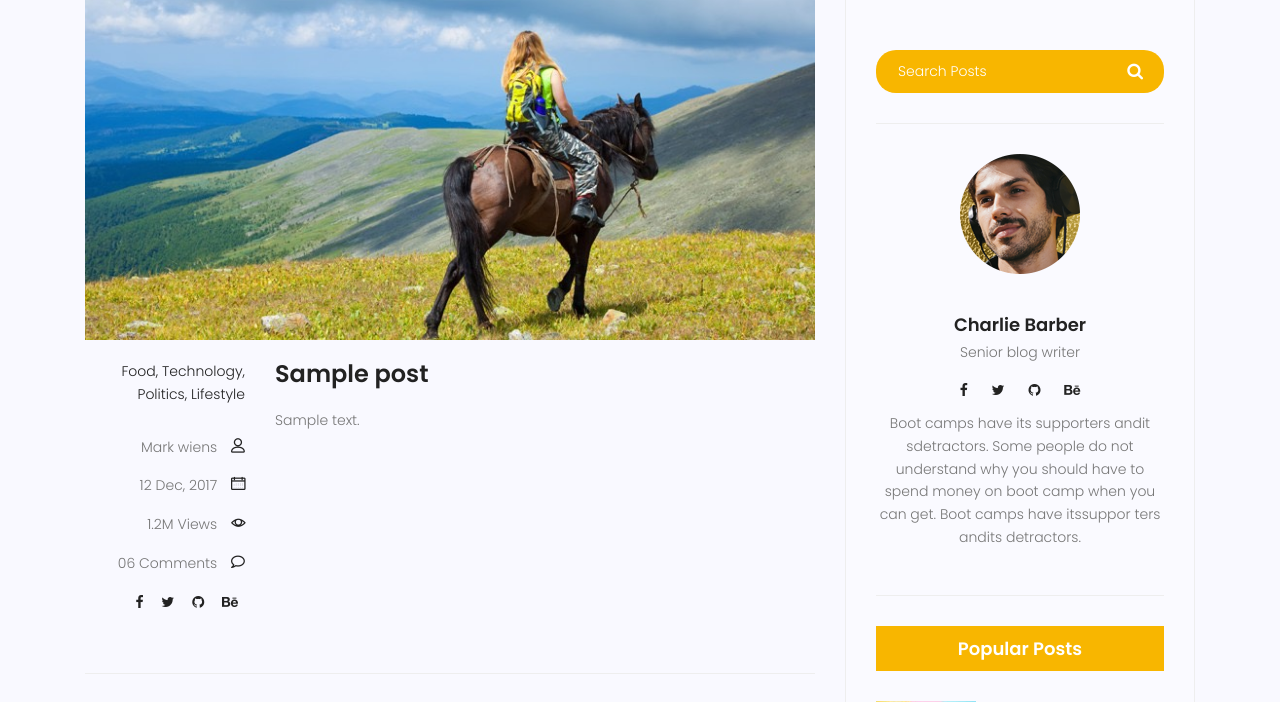
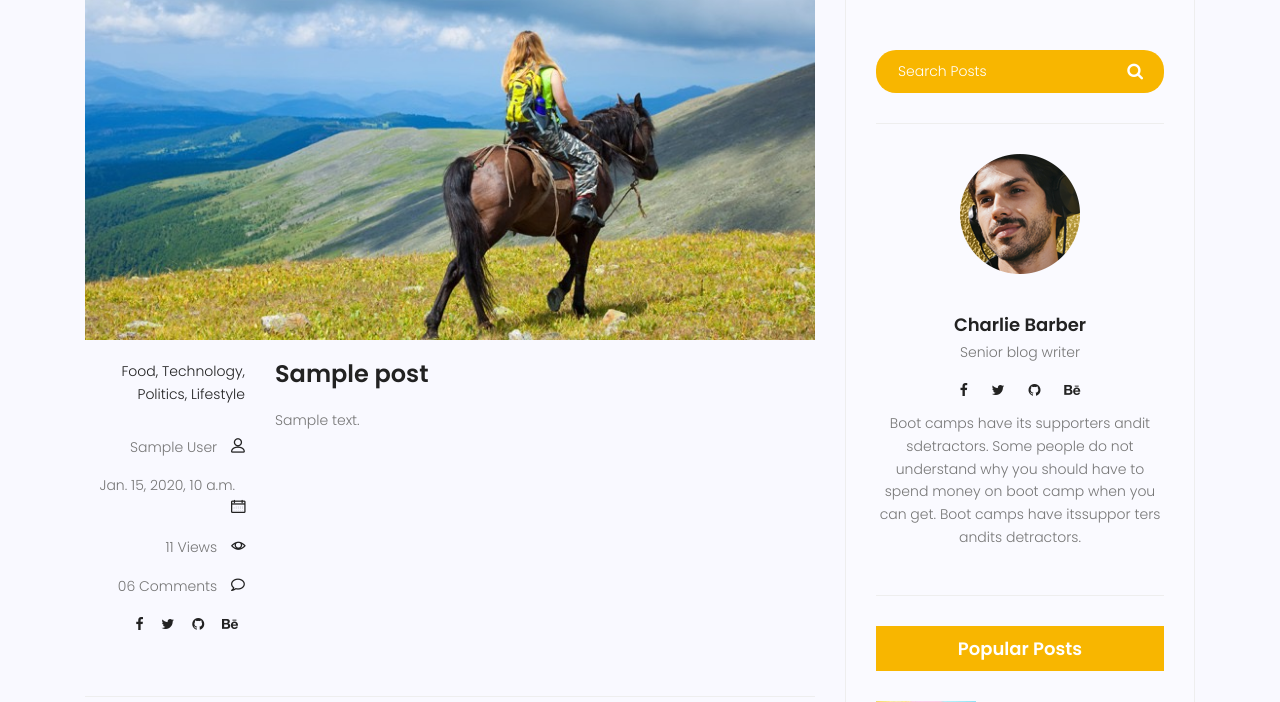
Before and after one commit to EhsanSSE/mysite, a Django app: page /blog/1 in a window 1280 px wide. Shown: the part 421-1123 px from the top of the page. Run offline with Django 3.2, Linux system fonts and the light colour scheme; tables that the repository leaves empty hold one stand-in row (values such as "Sample post"); some libraries are stand-ins or nearby versions.

Commit message:
updated blog models and migrate and updated blog templates and admin panel
updated blog models
created author attribiutes
and migrate and updated blog templates and admin panel

```diff
--- a/blog/admin.py
+++ b/blog/admin.py
@@ -5,8 +5,8 @@ from blog.models import Post
 class PostAdmin(admin.ModelAdmin):
     date_hierarchy = 'created_date'
     empty_value_display = '-empty-'
-    list_display = ('title', 'counted_views', 'status', 'published_date', 'created_date', 'updated_date')
-    list_filter = ('status', )
+    list_display = ('title','author', 'counted_views', 'status', 'published_date', 'created_date', 'updated_date')
+    list_filter = ('status', 'author')
     # ordering = ['-created_date']
     search_fields = ['title', 'content']
 
--- a/blog/models.py
+++ b/blog/models.py
@@ -1,9 +1,10 @@
 from django.db import models
+from django.contrib.auth.models import User
 
 # Create your models here.
 class Post(models.Model):
     # image
-    # author
+    author = models.ForeignKey(User, on_delete=models.SET_NULL, null=True)
     # category
     # tag
     title =models.CharField(max_length=255)
--- a/blog/views.py
+++ b/blog/views.py
@@ -8,7 +8,7 @@ def blog_view(request):
     return render(request, 'blog/blog-home.html', context)
 
 def blog_single(request, pk):
-    post = get_object_or_404(Post, pk=pk)
+    post = get_object_or_404(Post, pk=pk, status=True)
     post.counted_views += 1
     post.save()
     context = {'post': post}
--- a/templates/blog/blog-home.html
+++ b/templates/blog/blog-home.html
@@ -107,7 +107,7 @@
             </ul>
             <div class="user-details row">
               <p class="user-name col-lg-12 col-md-12 col-6">
-                <a href="#">Mark wiens</a> <span class="lnr lnr-user"></span>
+                <a href="#">{{post.author.get_full_name}}</a> <span class="lnr lnr-user"></span>
               </p>
               <p class="date col-lg-12 col-md-12 col-6">
                 <a href="#">{{post.published_date}}</a>
@@ -131,7 +131,7 @@
             <p class="excert">
               {{post.content}}
             </p>
-            <a href="#" class="primary-btn">View More</a>
+            <a href="{% url 'blog:single' pk=post.id %}" class="primary-btn">View More</a>
           </div>
         </div>
         {% endfor %}
--- a/templates/blog/blog-single.html
+++ b/templates/blog/blog-single.html
@@ -40,14 +40,14 @@
             </ul>
             <div class="user-details row">
               <p class="user-name col-lg-12 col-md-12 col-6">
-                <a href="#">Mark wiens</a> <span class="lnr lnr-user"></span>
+                <a href="#">{{post.author.get_full_name}}</a> <span class="lnr lnr-user"></span>
               </p>
               <p class="date col-lg-12 col-md-12 col-6">
-                <a href="#">12 Dec, 2017</a>
+                <a href="#">{{post.published_date}}</a>
                 <span class="lnr lnr-calendar-full"></span>
               </p>
               <p class="view col-lg-12 col-md-12 col-6">
-                <a href="#">1.2M Views</a> <span class="lnr lnr-eye"></span>
+                <a href="#">{{post.counted_views}} Views</a> <span class="lnr lnr-eye"></span>
               </p>
               <p class="comments col-lg-12 col-md-12 col-6">
                 <a href="#">06 Comments</a> <span class="lnr lnr-bubble"></span>
```
Also changed, not shown: blog/migrations/0003_auto_20241129_1316.py (added), website/migrations/0002_alter_contact_options.py (added).
